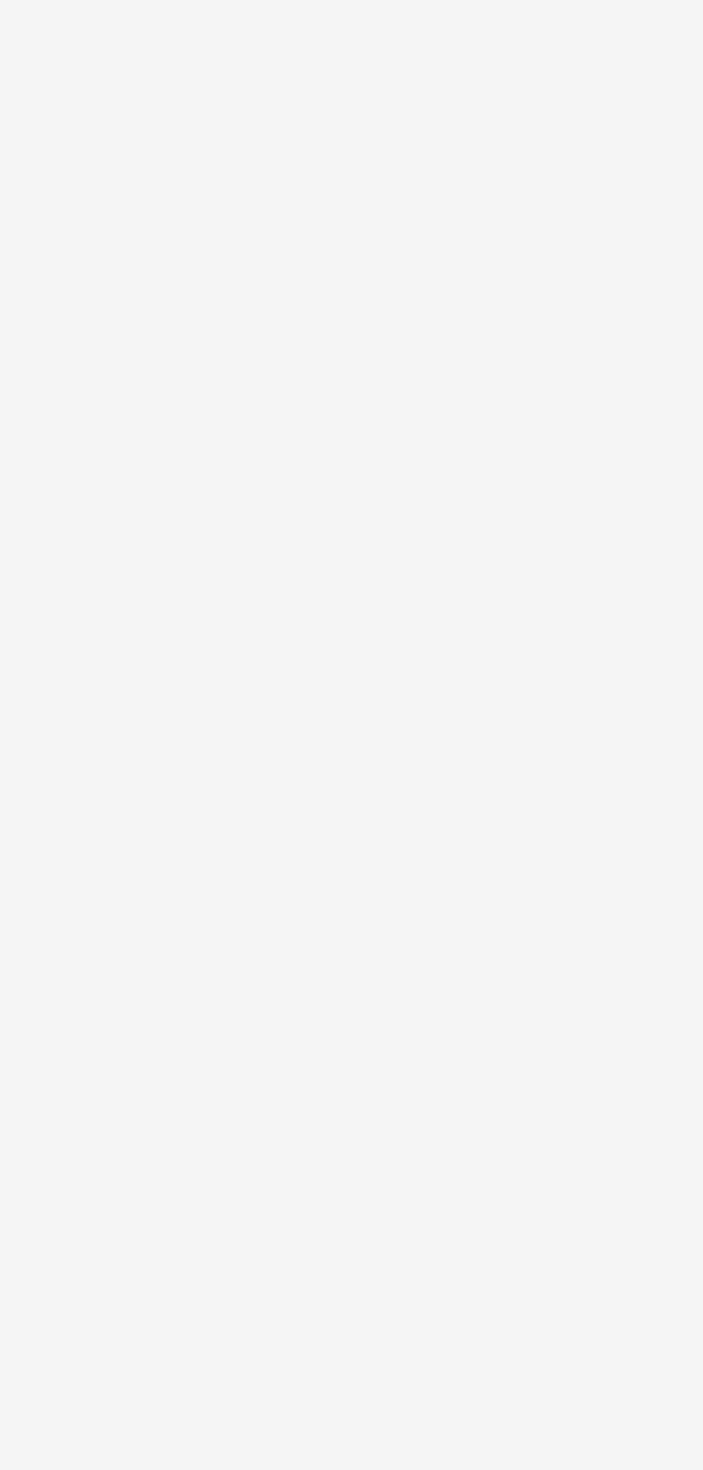
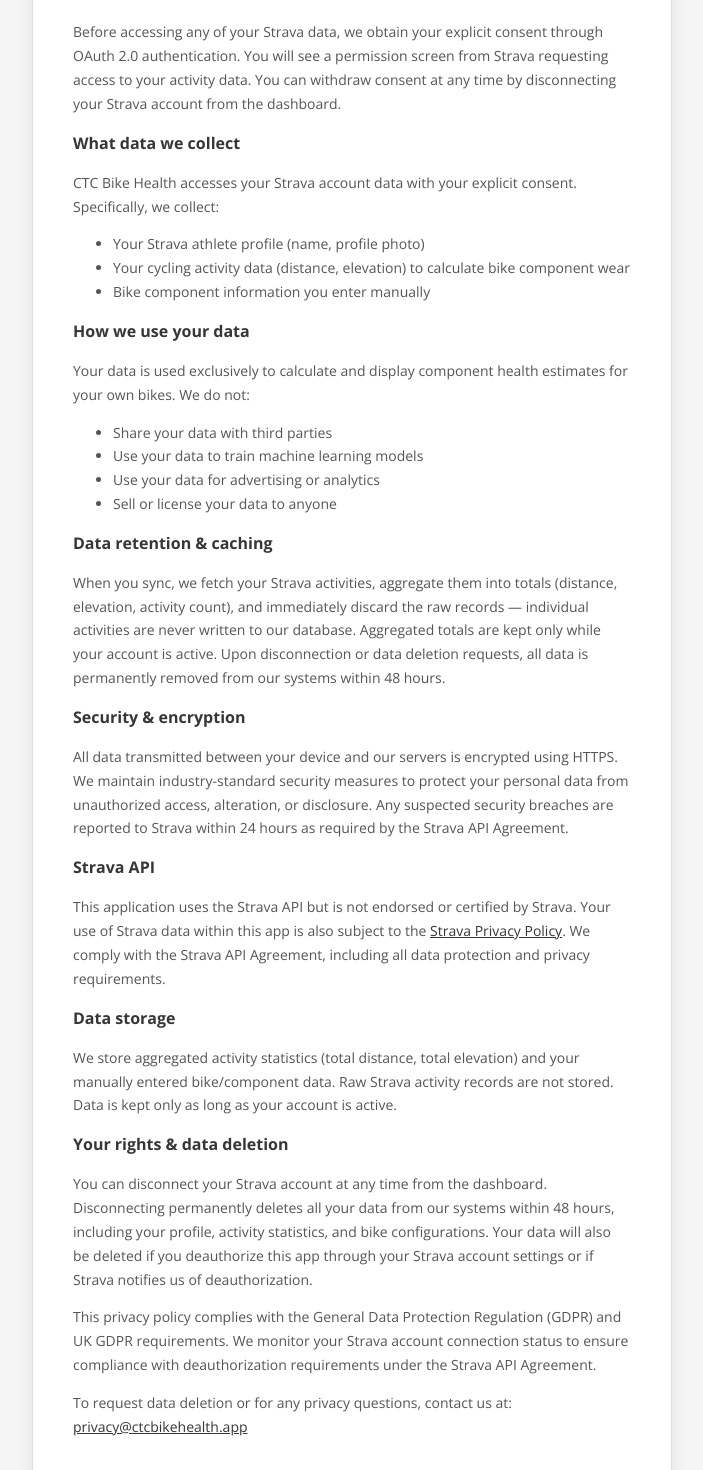
Before and after one commit to Falupi22/trek-strava, a React (Vite) app in the folder apps/web/: page /privacy in a window 1280 px wide. Before the commit this address had no page. Shown: the part 260-1730 px from the top of the page, without its empty margins (288-991 px from the left). Before the commit the page ends 800 px from the top, so only its background shows below. Built offline with nearby package versions, Linux system fonts and the light colour scheme.

Commit message:
restore terms of use and privacy panels

```diff
--- a/apps/web/src/App.tsx
+++ b/apps/web/src/App.tsx
@@ -7,6 +7,8 @@
 import ProcessingPage from "./pages/ProcessingPage";
 import DashboardPage from "./pages/DashboardPage";
 import CallbackPage from "./pages/CallbackPage";
+import PrivacyPage from "./pages/PrivacyPage";
+import TermsPage from "./pages/TermsPage";
 
 const globalStyle = `
   @import url('https://fonts.googleapis.com/css2?family=Open+Sans:wght@300;400;600;700&display=swap');
@@ -53,6 +55,8 @@
           path="/dashboard"
           element={token ? <DashboardPage /> : <Navigate to="/" />}
         />
+        <Route path="/privacy" element={<PrivacyPage />} />
+        <Route path="/terms" element={<TermsPage />} />
       </Routes>
     </>
   );
--- a/apps/web/src/pages/ConnectPage.tsx
+++ b/apps/web/src/pages/ConnectPage.tsx
@@ -1,5 +1,5 @@
 import { useState } from "react";
-import { useSearchParams } from "react-router-dom";
+import { useSearchParams, Link } from "react-router-dom";
 import StravaAttribution from "../components/StravaAttribution";
 import { s, theme } from "../styles";
 
@@ -81,23 +81,19 @@
                 style={{ width: 15, height: 15, accentColor: theme.red }}
               />
               I understand and agree to the{" "}
-              <a
-                href="https://www.strava.com/legal/privacy"
-                target="_blank"
-                rel="noopener noreferrer"
+              <Link
+                to="/privacy"
                 style={{ color: theme.dark, textDecoration: "underline" }}
               >
                 privacy policy
-              </a>{" "}
+              </Link>{" "}
               and{" "}
-              <a
-                href="https://www.strava.com/legal/terms"
-                target="_blank"
-                rel="noopener noreferrer"
+              <Link
+                to="/terms"
                 style={{ color: theme.dark, textDecoration: "underline" }}
               >
                 terms of service
-              </a>
+              </Link>
             </label>
           </div>
 
--- a/apps/web/src/pages/DashboardPage.tsx
+++ b/apps/web/src/pages/DashboardPage.tsx
@@ -30,6 +30,7 @@
   const clearToken = useAuthStore((s) => s.clearToken);
   const queryClient = useQueryClient();
   const [updateModal, setUpdateModal] = useState<any>(null);
+  const [showDisconnectConfirm, setShowDisconnectConfirm] = useState(false);
   const [bikeId, setBikeId] = useState<string | null>(null);
 
   const { data: me } = useQuery({
@@ -122,7 +123,7 @@
                 Re-setup Bike
               </button>
               <button
-                onClick={() => disconnectMutation.mutate()}
+                onClick={() => setShowDisconnectConfirm(true)}
                 style={s.resetBtn}
               >
                 Disconnect Strava
@@ -250,9 +251,7 @@
             }}
           >
             <a
-              href="https://www.strava.com/legal/privacy"
-              target="_blank"
-              rel="noopener noreferrer"
+              href="/privacy"
               style={{
                 color: theme.muted,
                 fontSize: 12,
@@ -262,9 +261,7 @@
               Privacy Policy
             </a>
             <a
-              href="https://www.strava.com/legal/terms"
-              target="_blank"
-              rel="noopener noreferrer"
+              href="/terms"
               style={{
                 color: theme.muted,
                 fontSize: 12,
@@ -281,6 +278,72 @@
         </div>
       </div>
 
+      {showDisconnectConfirm && (
+        <div
+          style={{
+            position: "fixed",
+            inset: 0,
+            background: "rgba(0,0,0,0.45)",
+            display: "flex",
+            alignItems: "center",
+            justifyContent: "center",
+            zIndex: 1000,
+          }}
+        >
+          <div
+            style={{
+              background: "#fff",
+              borderRadius: 12,
+              padding: 32,
+              maxWidth: 420,
+              width: "90%",
+              boxShadow: "0 8px 32px rgba(0,0,0,0.18)",
+            }}
+          >
+            <h2 style={{ margin: "0 0 12px", color: theme.dark, fontSize: 18 }}>
+              Disconnect Strava?
+            </h2>
+            <p style={{ color: theme.mid, fontSize: 14, lineHeight: 1.7, margin: "0 0 24px" }}>
+              As required by the{" "}
+              <a
+                href="https://www.strava.com/legal/api"
+                target="_blank"
+                rel="noopener noreferrer"
+                style={{ color: theme.dark, textDecoration: "underline" }}
+              >
+                Strava API Agreement
+              </a>
+              , disconnecting will permanently delete all your data from our
+              systems within 48 hours — including your profile, activity
+              statistics, and bike configurations. This cannot be undone.
+            </p>
+            <div style={{ display: "flex", gap: 10, justifyContent: "flex-end" }}>
+              <button
+                onClick={() => setShowDisconnectConfirm(false)}
+                style={{ ...s.resetBtn, opacity: 1 }}
+              >
+                Cancel
+              </button>
+              <button
+                onClick={() => {
+                  setShowDisconnectConfirm(false);
+                  disconnectMutation.mutate();
+                }}
+                style={{
+                  ...s.resetBtn,
+                  background: theme.red,
+                  color: "#fff",
+                  border: "none",
+                  opacity: 1,
+                }}
+              >
+                Yes, disconnect & delete my data
+              </button>
+            </div>
+          </div>
+        </div>
+      )}
+
       {updateModal && (
         <UpdateModal
           comp={updateModal}
--- a/apps/web/src/pages/PrivacyPage.tsx
+++ b/apps/web/src/pages/PrivacyPage.tsx
@@ -48,6 +48,17 @@
           </p>
 
           <h2 style={{ color: theme.dark, fontSize: 16, marginBottom: 8 }}>
+            Consent & Authorization
+          </h2>
+          <p>
+            Before accessing any of your Strava data, we obtain your explicit
+            consent through OAuth 2.0 authentication. You will see a permission
+            screen from Strava requesting access to your activity data. You can
+            withdraw consent at any time by disconnecting your Strava account
+            from the dashboard.
+          </p>
+
+          <h2 style={{ color: theme.dark, fontSize: 16, marginBottom: 8 }}>
             What data we collect
           </h2>
           <p>
@@ -78,13 +89,27 @@
           </ul>
 
           <h2 style={{ color: theme.dark, fontSize: 16, marginBottom: 8 }}>
-            Data storage
+            Data retention & caching
           </h2>
           <p>
-            We store aggregated activity statistics (total distance, total
-            elevation) and your manually entered bike/component data. Raw Strava
-            activity records are not stored. Data is kept only as long as your
-            account is active.
+            When you sync, we fetch your Strava activities, aggregate them into
+            totals (distance, elevation, activity count), and immediately
+            discard the raw records — individual activities are never written to
+            our database. Aggregated totals are kept only while your account is
+            active. Upon disconnection or data deletion requests, all data is
+            permanently removed from our systems within 48 hours.
+          </p>
+
+          <h2 style={{ color: theme.dark, fontSize: 16, marginBottom: 8 }}>
+            Security & encryption
+          </h2>
+          <p>
+            All data transmitted between your device and our servers is
+            encrypted using HTTPS. We maintain industry-standard security
+            measures to protect your personal data from unauthorized access,
+            alteration, or disclosure. Any suspected security breaches are
+            reported to Strava within 24 hours as required by the Strava API
+            Agreement.
           </p>
 
           <h2 style={{ color: theme.dark, fontSize: 16, marginBottom: 8 }}>
@@ -102,7 +127,18 @@
             >
               Strava Privacy Policy
             </a>
-            .
+            . We comply with the Strava API Agreement, including all data
+            protection and privacy requirements.
+          </p>
+
+          <h2 style={{ color: theme.dark, fontSize: 16, marginBottom: 8 }}>
+            Data storage
+          </h2>
+          <p>
+            We store aggregated activity statistics (total distance, total
+            elevation) and your manually entered bike/component data. Raw Strava
+            activity records are not stored. Data is kept only as long as your
+            account is active.
           </p>
 
           <h2 style={{ color: theme.dark, fontSize: 16, marginBottom: 8 }}>
@@ -111,8 +147,16 @@
           <p>
             You can disconnect your Strava account at any time from the
             dashboard. Disconnecting permanently deletes all your data from our
-            systems immediately, including your profile, activity statistics,
-            and bike configurations.
+            systems within 48 hours, including your profile, activity
+            statistics, and bike configurations. Your data will also be deleted
+            if you deauthorize this app through your Strava account settings or
+            if Strava notifies us of deauthorization.
+          </p>
+          <p>
+            This privacy policy complies with the General Data Protection
+            Regulation (GDPR) and UK GDPR requirements. We monitor your Strava
+            account connection status to ensure compliance with deauthorization
+            requirements under the Strava API Agreement.
           </p>
           <p>
             To request data deletion or for any privacy questions, contact us
```
Also changed, not shown: 1 other file (tests, documents, lock files or other folders).
